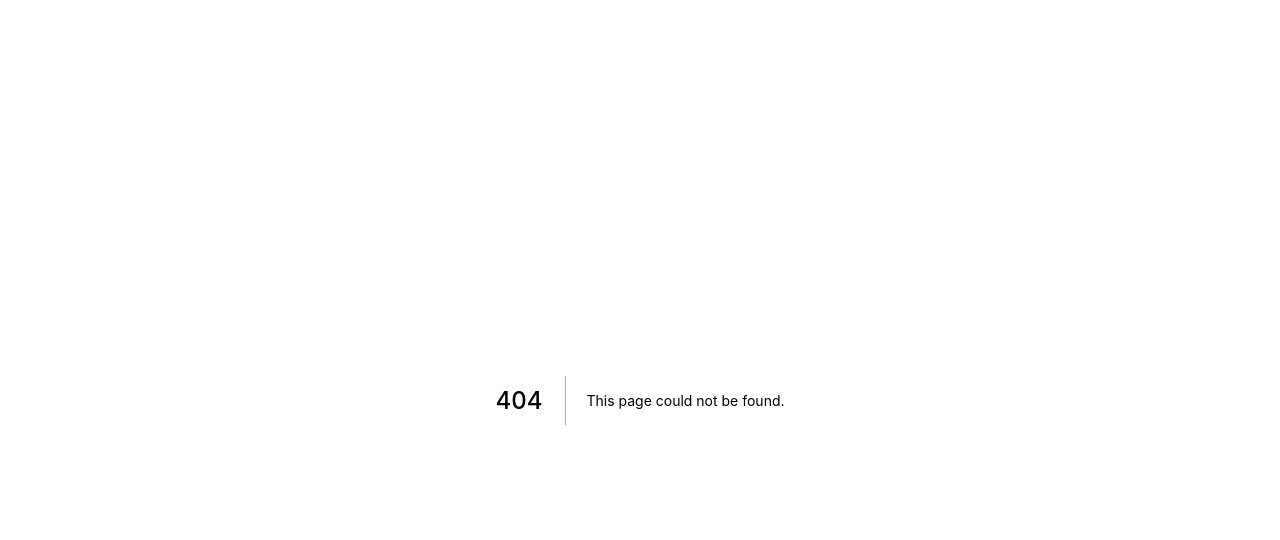
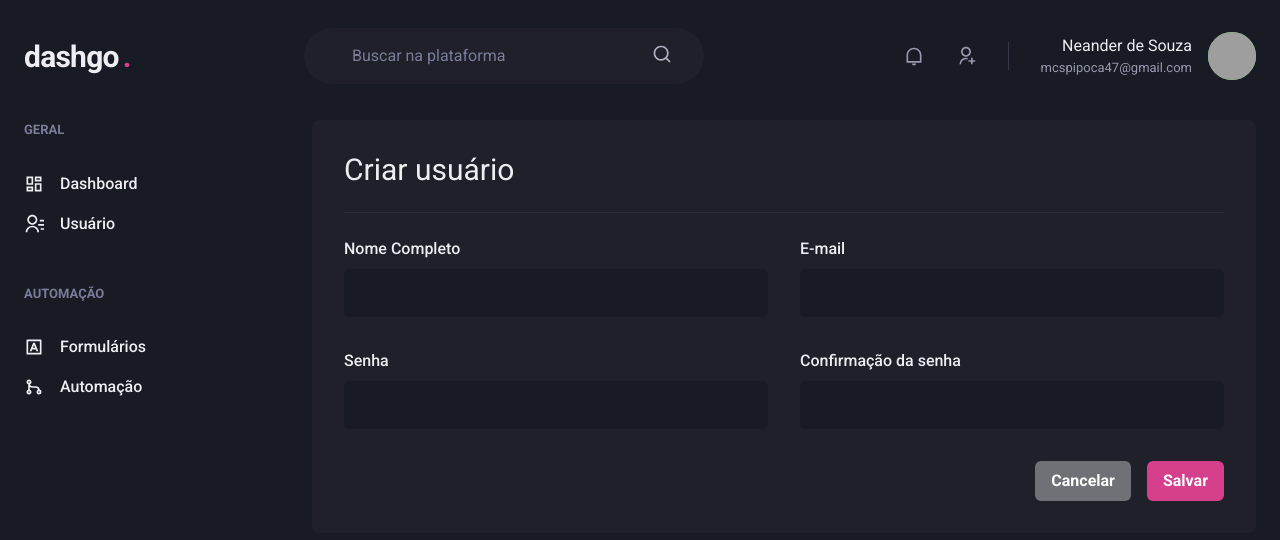
Before and after one commit to neanderdev/dashgo-nextjs, a Next.js app: page /users/create in a window 1280 px wide. Before the commit this address had no page. Shown: the top 540 px of the page. Built offline with nearby package versions, Linux system fonts and the light colour scheme; grey boxes are pictures that could not be loaded.

Commit message:
Creating the Create New User Page

```diff
--- /dev/null
+++ b/src/pages/users/create.tsx
@@ -0,0 +1,48 @@
+import { Box, Button, Divider, Flex, Heading, HStack, SimpleGrid, VStack } from '@chakra-ui/react';
+
+import { Header } from '../../components/Header';
+import { Sidebar } from '../../components/Sidebar';
+import { Input } from '../../components/Form/Input';
+
+export default function CreateUser() {
+    return (
+        <Box>
+            <Header />
+
+            <Flex
+                w='100%'
+                my='6'
+                maxWidth={1480}
+                mx='auto'
+                px='6'
+            >
+                <Sidebar />
+
+                <Box flex='1' borderRadius={8} bg='gray.800' p='8'>
+                    <Heading size='lg' fontWeight='normal'>Criar usuário</Heading>
+
+                    <Divider my='6' borderColor='gray.700' />
+
+                    <VStack spacing='8'>
+                        <SimpleGrid minChildWidth='240px' spacing='8' w='100%'>
+                            <Input name='name' label='Nome Completo' />
+                            <Input name='email' type='email' label='E-mail' />
+                        </SimpleGrid>
+
+                        <SimpleGrid minChildWidth='240px' spacing='8' w='100%'>
+                            <Input name='password' type='password' label='Senha' />
+                            <Input name='password_confirmation' type='password' label='Confirmação da senha' />
+                        </SimpleGrid>
+                    </VStack>
+
+                    <Flex mt='8' justify='flex-end'>
+                        <HStack spacing='4'>
+                            <Button colorScheme='whiteAlpha'>Cancelar</Button>
+                            <Button colorScheme='pink'>Salvar</Button>
+                        </HStack>
+                    </Flex>
+                </Box>
+            </Flex>
+        </Box>
+    );
+}
```
